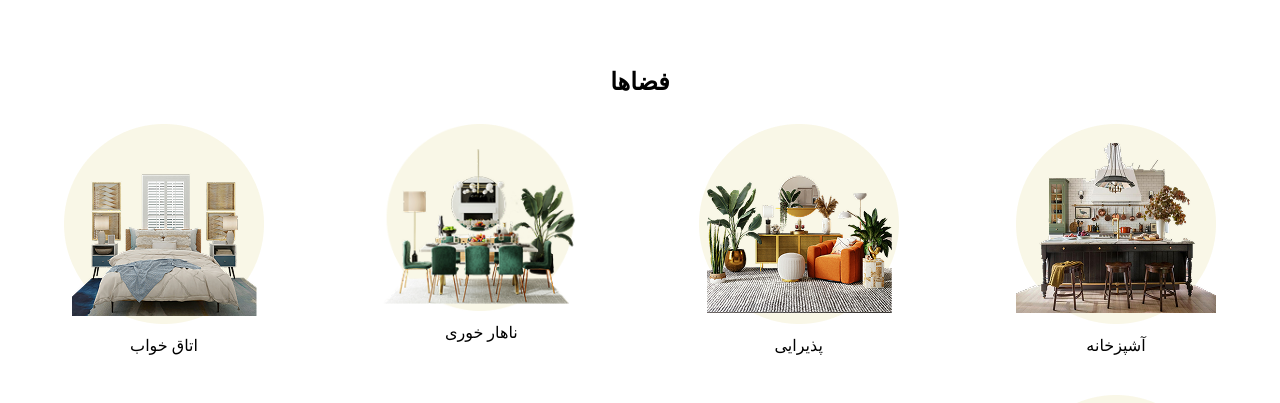
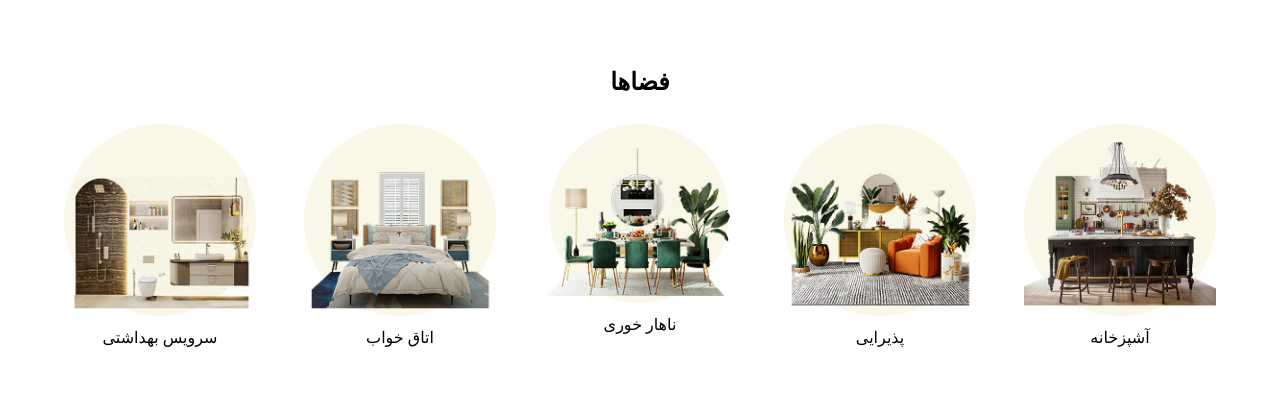
Before and after one commit to mahsa-ad/arakano-mvp, a React (Vite) app: page /#/ in a window 1280 px wide. Shown: the top 403 px of the page. Built offline with nearby package versions, Linux system fonts and the light colour scheme.

Commit message:
modify flex-wrap on spaceTabs.tsx

```diff
--- a/src/components/SpaceTabs.css
+++ b/src/components/SpaceTabs.css
@@ -8,7 +8,7 @@
     flex-direction: row;
     justify-content: space-between;
     gap: 16px;
-    flex-wrap: wrap;
+    flex-wrap: nowrap;
 }
 
 .space-card{
```
